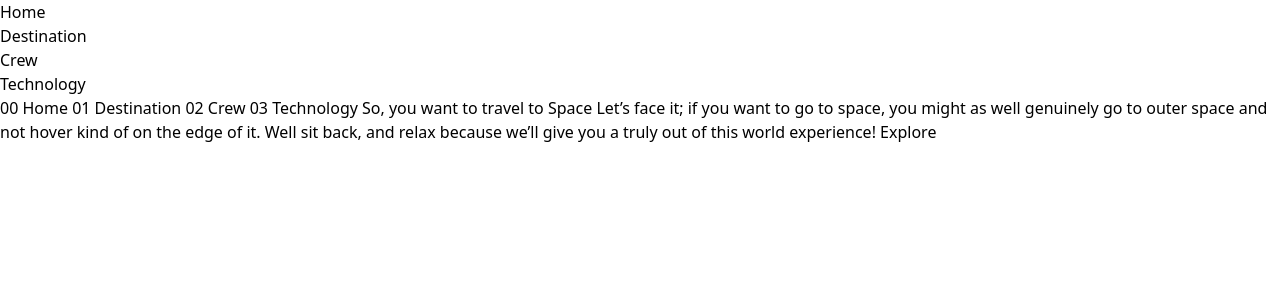
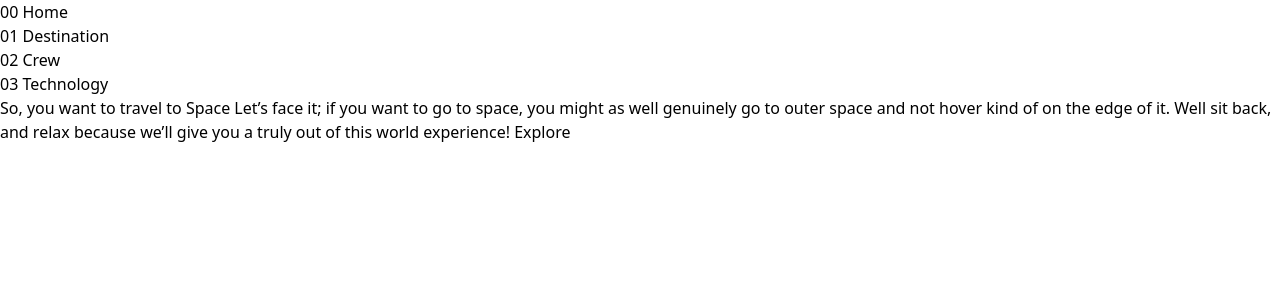
Before and after one commit to alisonnbarbosaa/space_tourism_multi-page_website, a React (Vite) app: page / in a window 1280 px wide. Shown: the top 300 px of the page. Built offline with nearby package versions, Linux system fonts and the light colour scheme.

Commit message:
dinâmica de mudança de cor do fundo de acordo com a página atual

```diff
--- a/src/App.jsx
+++ b/src/App.jsx
@@ -1,24 +1,63 @@
-import { BrowserRouter, Routes, Route } from "react-router";
+import { BrowserRouter, Routes, Route, useLocation } from "react-router";
+import { useState, useEffect } from "react";
+
 import Header from "./components/layout/Header";
 import Home from "./components/pages/Home";
-import Destination from "./components/pages/destination/Destination_moon";
 import Crew from "./components/pages/crew/Crew_commander";
 import Technology from "./components/pages/technology/Technology_vehicle";
 
-function App() {
+import Destination_moon from "./components/pages/destination/Destination_moon";
+import Destination_mars from "./components/pages/destination/Destination_mars";
+import Destination_europa from "./components/pages/destination/Destination_europa";
+import Destination_titan from "./components/pages/destination/Destination_titan";
+
+export default function App() {
   return (
     <BrowserRouter>
-      <Header />
-      <div className="h-3/4">
-        <Routes>
-          <Route path="/" element={<Home />} />
-          <Route path="/destination" element={<Destination />} />
-          <Route path="/crew" element={<Crew />} />
-          <Route path="/technology" element={<Technology />} />
-        </Routes>
-      </div>
+      <AppContent />
     </BrowserRouter>
   );
 }
 
-export default App;
+function AppContent() {
+  const [bg, setBg] = useState("");
+  const location = useLocation();
+
+  useEffect(() => {
+    // verifica qual é a página atual e muda a imagem do fundo de forma dinâmica
+    if (location.pathname.startsWith("/destination")) {
+      setBg("bg-red-500"); // Cor para todas as páginas de destination
+    } else if (location.pathname.startsWith("/crew")) {
+      setBg("bg-green-600"); // Cor para todas as páginas de crew
+    } else if (location.pathname.startsWith("/technology")) {
+      setBg("bg-yellow-400"); // Cor para todas as páginas de technology
+    } else {
+      switch (location.pathname) {
+        case "/":
+          setBg("bg-blue-500"); // Cor para a página inicial
+          break;
+        default:
+          setBg("bg-white"); // Cor padrão para rotas não previstas
+      }
+    }
+  }, [location.pathname]);
+
+  return (
+    <div className={`h-full ${bg}`}>
+      <Header />
+      <div className="h-5/6">
+        <Routes>
+          <Route exact path="/" element={<Home />} />
+          <Route path="/destination_moon" element={<Destination_moon />} />
+          <Route path="/crew" element={<Crew />} />
+          <Route path="/technology" element={<Technology />} />
+
+          {/* sistema de navegação das páginas do Destination */}
+          <Route path="/destination_mars" element={<Destination_mars />} />
+          <Route path="/destination_europa" element={<Destination_europa />} />
+          <Route path="/destination_titan" element={<Destination_titan />} />
+        </Routes>
+      </div>
+    </div>
+  );
+}
--- a/src/components/layout/Header.jsx
+++ b/src/components/layout/Header.jsx
@@ -2,20 +2,20 @@ import { Link } from "react-router";
 
 export default function Header() {
   return (
-    <header>
+    <header className="h-1/6">
       <nav>
         <ul className="flex items-center gap-4">
           <li>
-            <Link to="/">Home</Link>
+            <Link to="/">00 Home</Link>
           </li>
           <li>
-            <Link to="/destination">Destination</Link>
+            <Link to="/destination_moon">01 Destination</Link>
           </li>
           <li>
-            <Link to="/crew">Crew</Link>
+            <Link to="/crew">02 Crew</Link>
           </li>
           <li>
-            <Link to="/technology">Technology</Link>
+            <Link to="/technology">03 Technology</Link>
           </li>
         </ul>
       </nav>
--- a/src/components/pages/Home.jsx
+++ b/src/components/pages/Home.jsx
@@ -1,3 +1,3 @@
 export default function Home(){
-    return ("00 Home 01 Destination 02 Crew 03 Technology So, you want to travel to Space Let’s face it; if you want to go to space, you might as well genuinely go to outer space and not hover kind of on the edge of it. Well sit back, and relax because we’ll give you a truly out of this world experience! Explore")
+    return (" So, you want to travel to Space Let’s face it; if you want to go to space, you might as well genuinely go to outer space and not hover kind of on the edge of it. Well sit back, and relax because we’ll give you a truly out of this world experience! Explore")
 }
--- a/src/components/pages/destination/Destination_europa.jsx
+++ b/src/components/pages/destination/Destination_europa.jsx
@@ -1,3 +1,15 @@
-export default function Destination_europa(){
-    return ("00 Home 01 Destination 02 Crew 03 Technology 01 Pick your destination Moon Mars Europa Titan Europa The smallest of the four Galilean moons orbiting Jupiter, Europa is a winter lover’s dream. With an icy surface, it’s perfect for a bit of ice skating, curling, hockey, or simple relaxation in your snug wintery cabin. Avg. distance 628 mil. km Est. travel time 3 years")
+import NavBarDestination from "./NavBarDestination";
+
+export default function Destination_europa() {
+  return (
+    <div className="">
+        <NavBarDestination/>
+      00 Home 01 Destination 02 Crew 03 Technology 01 Pick your destination Moon
+      Mars Europa Titan Europa The smallest of the four Galilean moons orbiting
+      Jupiter, Europa is a winter lover’s dream. With an icy surface, it’s
+      perfect for a bit of ice skating, curling, hockey, or simple relaxation in
+      your snug wintery cabin. Avg. distance 628 mil. km Est. travel time 3
+      years
+    </div>
+  );
 }
--- a/src/components/pages/destination/Destination_mars.jsx
+++ b/src/components/pages/destination/Destination_mars.jsx
@@ -1,3 +1,14 @@
-export default function Destination_mars(){
-    return ("00 Home 01 Destination 02 Crew 03 Technology 01 Pick your destination Moon Mars Europa Titan Mars Don’t forget to pack your hiking boots. You’ll need them to tackle Olympus Mons, the tallest planetary mountain in our solar system. It’s two and a half times the size of Everest! Avg. distance 225 mil. km Est. travel time 9 months")
+import NavBarDestination from "./NavBarDestination";
+
+export default function Destination_mars() {
+  return (
+    <div>
+        <NavBarDestination/>
+      00 Home 01 Destination 02 Crew 03 Technology 01 Pick your destination Moon
+      Mars Europa Titan Mars Don’t forget to pack your hiking boots. You’ll need
+      them to tackle Olympus Mons, the tallest planetary mountain in our solar
+      system. It’s two and a half times the size of Everest! Avg. distance 225
+      mil. km Est. travel time 9 months
+    </div>
+  );
 }
--- a/src/components/pages/destination/Destination_moon.jsx
+++ b/src/components/pages/destination/Destination_moon.jsx
@@ -1,3 +1,14 @@
-export default function Destination_moon(){
-    return ("00 Home 01 Destination 02 Crew 03 Technology 01 Pick your destination Moon Mars Europa Titan Moon See our planet as you’ve never seen it before. A perfect relaxing trip away to help regain perspective and come back refreshed. While you’re there, take in some history by visiting the Luna 2 and Apollo 11 landing sites. Avg. distance 384,400 km Est. travel time 3 days")
+import NavBarDestination from "./NavBarDestination";
+
+export default function Destination_moon() {
+  return (
+    <div>
+        <NavBarDestination/>
+      00 Home 01 Destination 02 Crew 03 Technology 01 Pick your destination Moon
+      See our planet as you’ve never seen it before. A perfect relaxing trip
+      away to help regain perspective and come back refreshed. While you’re
+      there, take in some history by visiting the Luna 2 and Apollo 11 landing
+      sites. Avg. distance 384,400 km Est. travel time 3 days
+    </div>
+  );
 }
--- a/src/components/pages/destination/Destination_titan.jsx
+++ b/src/components/pages/destination/Destination_titan.jsx
@@ -1,3 +1,14 @@
-export default function Destination_titan(){
-    return ("00 Home 01 Destination 02 Crew 03 Technology 01 Pick your destination Moon Mars Europa Titan Titan The only moon known to have a dense atmosphere other than Earth, Titan is a home away from home (just a few hundred degrees colder!). As a bonus, you get striking views of the Rings of Saturn. Avg. distance 1.6 bil. km Est. travel time 7 years")
+import NavBarDestination from "./NavBarDestination";
+
+export default function Destination_titan() {
+  return (
+    <div>
+        <NavBarDestination/>
+      00 Home 01 Destination 02 Crew 03 Technology 01 Pick your destination Moon
+      Mars Europa Titan Titan The only moon known to have a dense atmosphere
+      other than Earth, Titan is a home away from home (just a few hundred
+      degrees colder!). As a bonus, you get striking views of the Rings of
+      Saturn. Avg. distance 1.6 bil. km Est. travel time 7 years
+    </div>
+  );
 }
--- /dev/null
+++ b/src/components/pages/destination/NavBarDestination.jsx
@@ -0,0 +1,22 @@
+import { Link } from "react-router";
+
+export default function NavBarDestination() {
+  return (
+    <nav>
+      <ul>
+        <li>
+          <Link to="/destination_moon">Moon</Link>
+        </li>
+        <li>
+          <Link to="/destination_mars">Mars</Link>
+        </li>
+        <li>
+          <Link to="/destination_europa">Europa</Link>
+        </li>
+        <li>
+          <Link to="/destination_titan">Titan</Link>
+        </li>
+      </ul>
+    </nav>
+  );
+}
```
